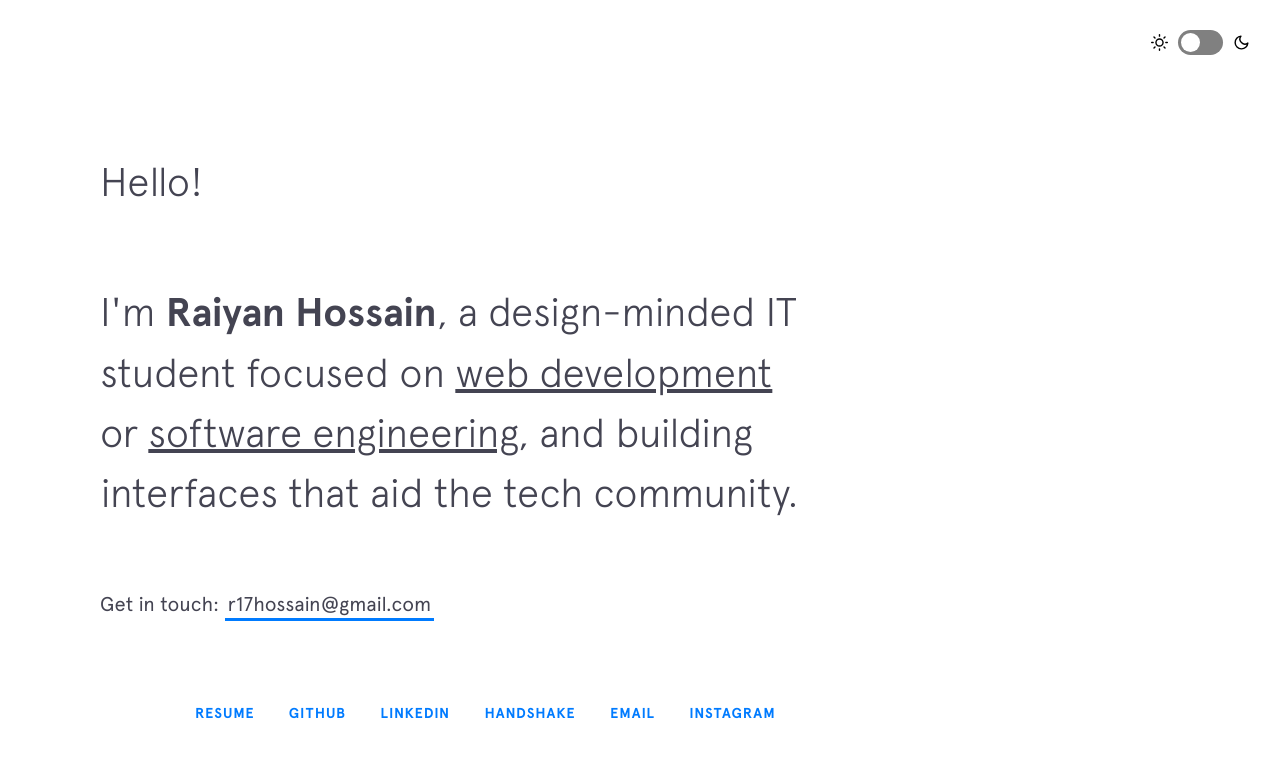
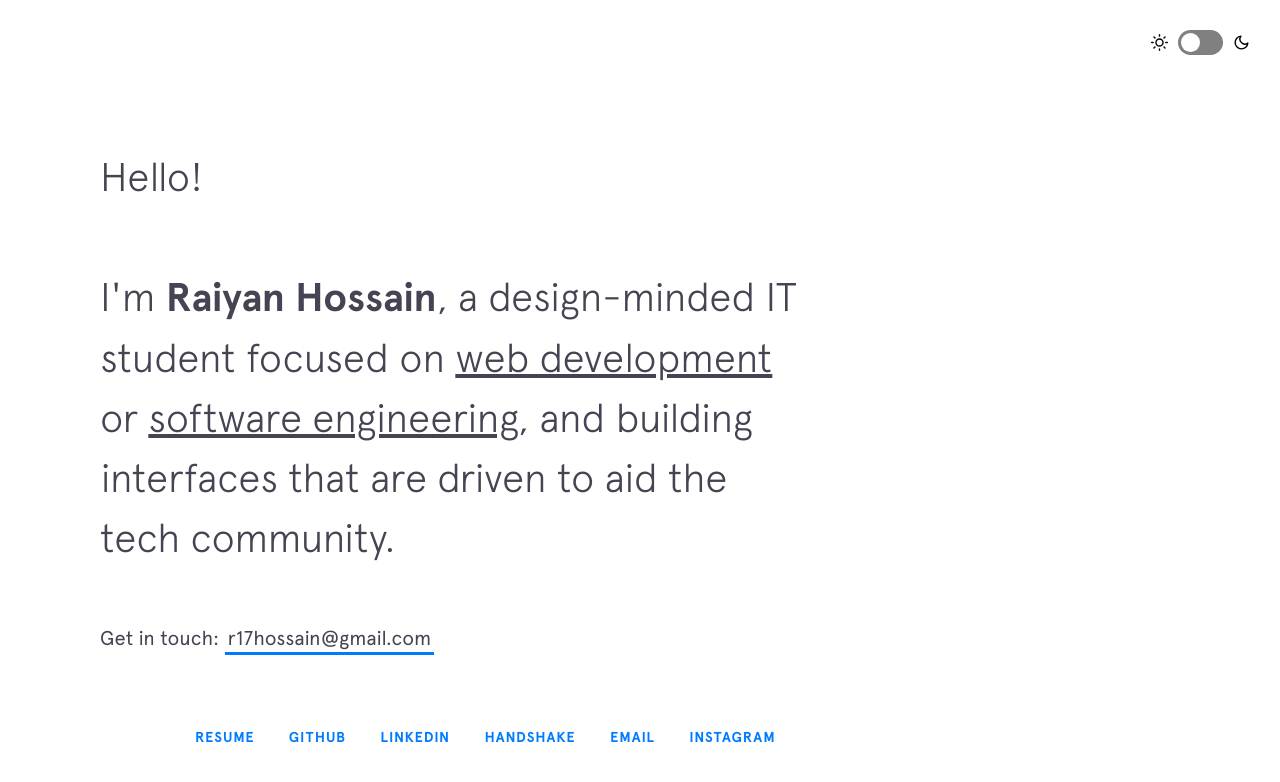
Before and after one commit to rh376/raiyanh717.github.io, a Jekyll site: the page built from index.html, in a window 1280 px wide and 900 px high. Shown: the top 782 px of the window. Built offline with Jekyll 4.4.1, drawn with Linux system fonts in a browser that asks for light colours; nearby versions of some CDN libraries.

Commit message:
edit intro

```diff
--- a/_includes/intro.html
+++ b/_includes/intro.html
@@ -11,7 +11,7 @@
 -->
 
   <h2 class="intro__tagline">I'm
-    <span class="name">Raiyan Hossain</span>, a design-minded IT student focused on <u>web development</u> or <u>software engineering</u>, and building interfaces that aid the tech community.
+    <span class="name">Raiyan Hossain</span>, a design-minded IT student focused on <u>web development</u> or <u>software engineering</u>, and building interfaces that are driven to aid the tech community.
   </h2>
 
   <h3 class="intro__contact">
```
